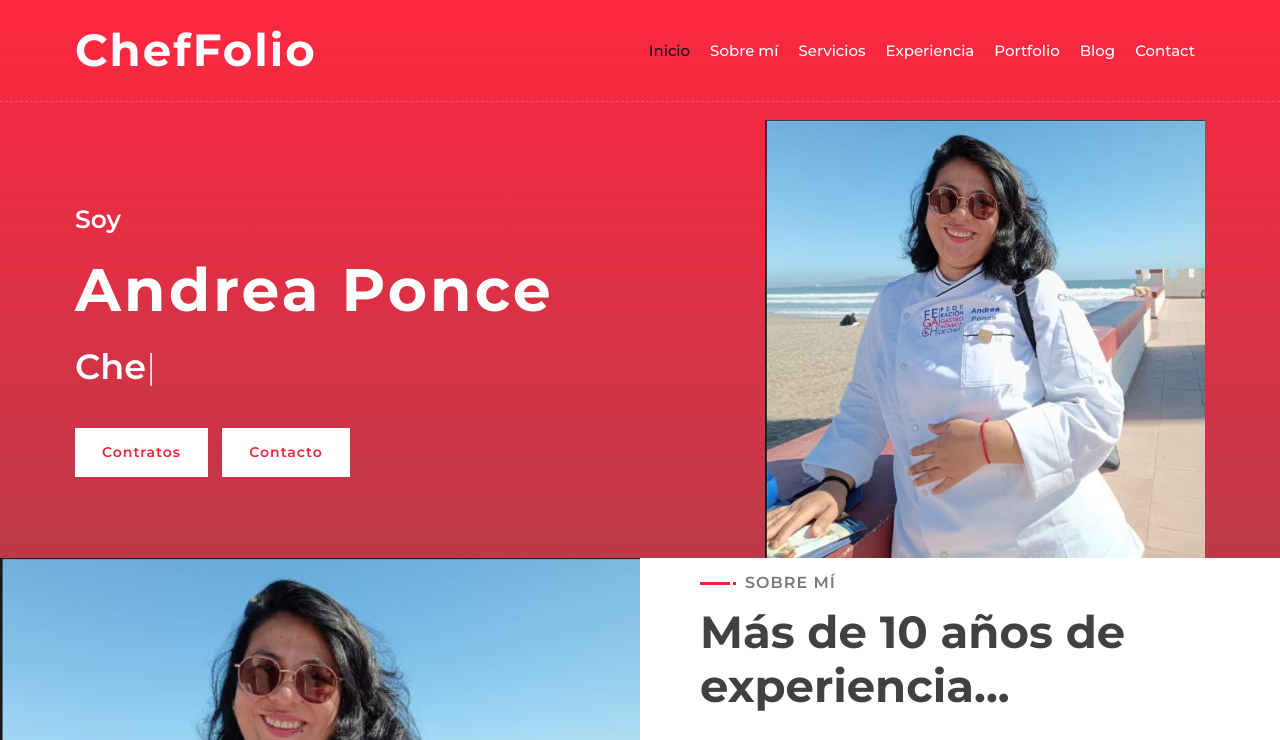
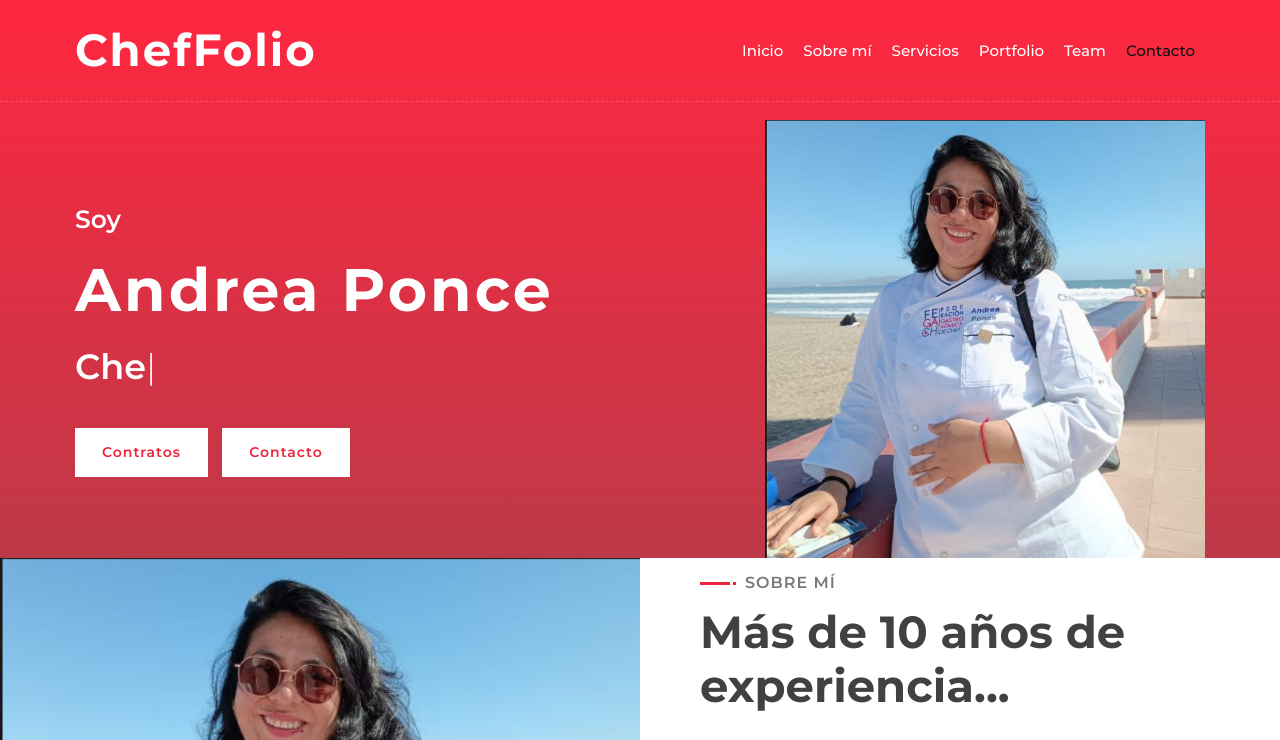
Before and after one commit to LuInDev/AndreaPonce, a website with bundled scripts: page index.html in a window 1280 px wide. Shown: the top 740 px of the page. Built offline with nearby package versions, Linux system fonts and the light colour scheme; animation ran at ten frames a second; files whose address does not match are found by name.

Commit message:
Cambio en menú03

```diff
--- a/index.html
+++ b/index.html
@@ -38,13 +38,13 @@
                         <a href="#home" class="nav-item nav-link active">Inicio</a>
                         <a href="#about" class="nav-item nav-link">Sobre mí</a>
                         <a href="#service" class="nav-item nav-link">Servicios</a>
-                        <a href="#experience" class="nav-item nav-link">Experiencia</a>
+                        <!--<a href="#experience" class="nav-item nav-link">Experiencia</a>-->
                         <a href="#portfolio" class="nav-item nav-link">Portfolio</a>
                         <!--<a href="#price" class="nav-item nav-link">Price</a>-->
                         <!--<a href="#review" class="nav-item nav-link">Preparaciones</a>-->
-                        <!--<a href="#team" class="nav-item nav-link">Team</a> -->
-                        <a href="#blog" class="nav-item nav-link">Blog</a>
-                        <a href="#contact" class="nav-item nav-link">Contact</a>
+                        <a href="#team" class="nav-item nav-link">Team</a>
+                        <!--<a href="#blog" class="nav-item nav-link">Blog</a>-->
+                        <a href="#contact" class="nav-item nav-link">Contacto</a>
                     </div>
                 </div>
             </div>
@@ -203,7 +203,7 @@
 
 
          <!-- Experience Start -->
-        <div class="experience" id="experience">
+        <!--<div class="experience" id="experience">
             <div class="container">
                 <header class="section-header text-center wow zoomIn" data-wow-delay="0.1s">
                     <p>My Resume</p>
@@ -272,7 +272,7 @@
                     </div>
                 </div>
             </div>
-        </div>
+        </div> -->
         <!-- Job Experience End -->
 
 
```
